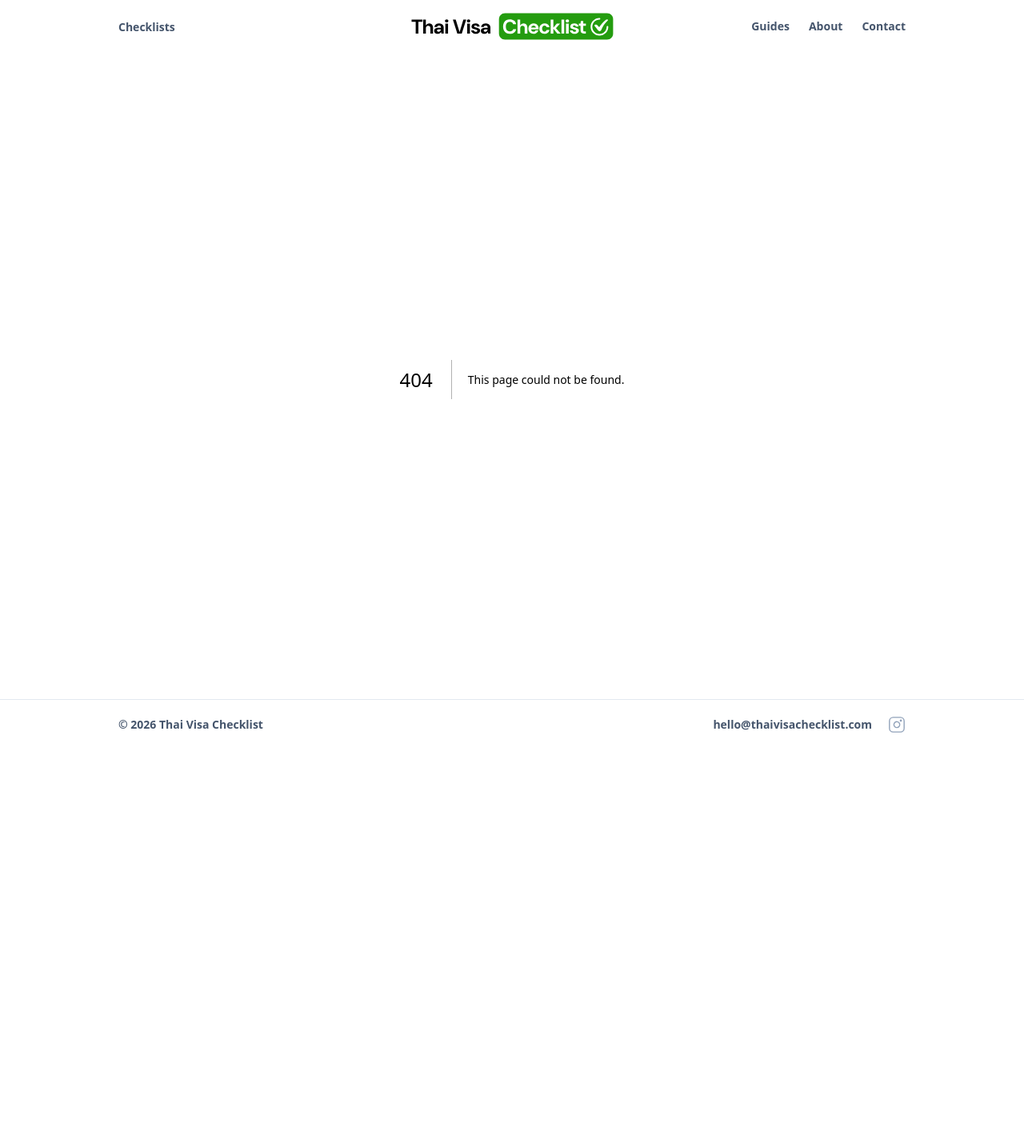
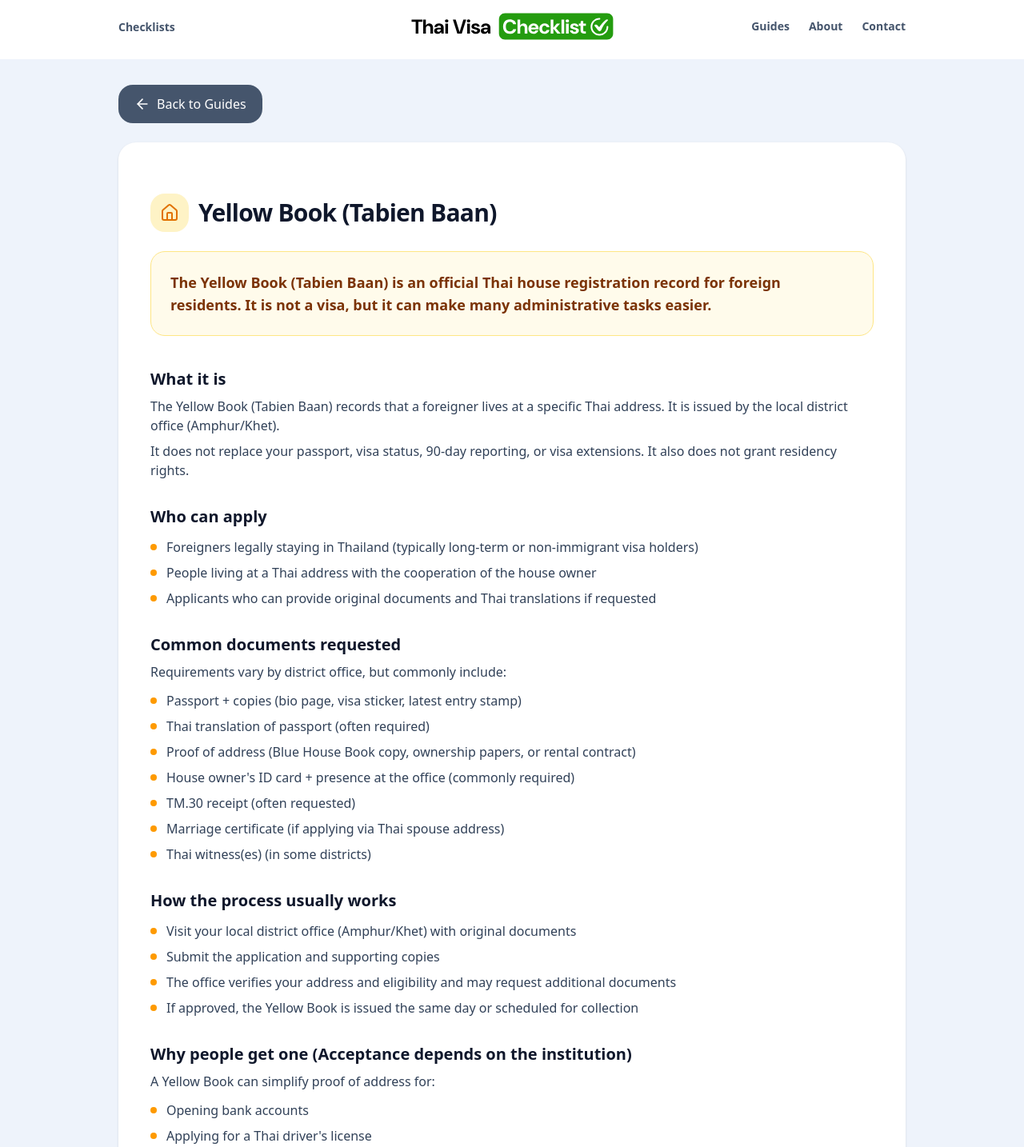
Before and after one commit to richardwskinner/thai-visa-checklist, a Next.js app: page /guides/yellow-book in a window 1280 px wide. Before the commit this address had no page. Shown: the top 1434 px of the page at 80% size. Before the commit the page ends 937 px from the top, so only its background shows below. Built offline with nearby package versions, Linux system fonts and the light colour scheme.

Commit message:
Add Yellow Book guide and link from guides page

```diff
--- a/app/guides/page.tsx
+++ b/app/guides/page.tsx
@@ -7,6 +7,7 @@ import {
   MapPin,
   Globe,
   Sun,
+  Home,
 } from "lucide-react";
 import type { Metadata } from "next";
 
@@ -71,6 +72,15 @@ const guides = [
     color: "bg-emerald-100",
     iconColor: "text-emerald-600",
   },
+  {
+    title: "Yellow Book (Tabien Baan)",
+    description:
+      "What it is, who can apply, and how to get one from your local district office.",
+    href: "/guides/yellow-book",
+    icon: Home,
+    color: "bg-amber-100",
+    iconColor: "text-amber-600",
+  },
 ];
 
 export default function GuidesPage() {
--- /dev/null
+++ b/app/guides/yellow-book/page.tsx
@@ -0,0 +1,155 @@
+import Link from "next/link";
+import { Card, CardContent } from "@/components/ui/card";
+import { Separator } from "@/components/ui/separator";
+import { ArrowLeft, Home } from "lucide-react";
+import type { Metadata } from "next";
+
+export const metadata: Metadata = {
+  title: "What Is a Yellow Book (Tabien Baan) and How to Get One?",
+  description:
+    "A practical guide to Thailand's Yellow House Book (Tabien Baan): what it is, who can apply, required documents, process, and common issues.",
+};
+
+export default function YellowBookPage() {
+  return (
+    <div className="min-h-screen bg-[#eef3fb]">
+      <div className="mx-auto w-full max-w-5xl px-5">
+        <div className="pt-8">
+          <Link
+            href="/guides"
+            className="inline-flex items-center gap-2 rounded-2xl bg-slate-600 px-5 py-3 text-base font-medium text-white transition hover:bg-slate-700"
+          >
+            <ArrowLeft className="h-5 w-5" /> Back to Guides
+          </Link>
+        </div>
+
+        <Card className="mt-6 rounded-3xl border-0 bg-white shadow-sm">
+          <CardContent className="p-10">
+            <div className="flex items-center gap-3">
+              <div className="flex h-12 w-12 items-center justify-center rounded-2xl bg-amber-100">
+                <Home className="h-6 w-6 text-amber-600" />
+              </div>
+              <h1 className="text-3xl font-extrabold tracking-tight text-slate-900">
+                Yellow Book (Tabien Baan)
+              </h1>
+            </div>
+
+            <div className="mt-6 rounded-2xl border border-amber-200 bg-amber-50 p-6">
+              <p className="text-lg font-semibold text-amber-900">
+                The Yellow Book (Tabien Baan) is an official Thai house registration record for foreign residents.
+                It is not a visa, but it can make many administrative tasks easier.
+              </p>
+            </div>
+
+            <div className="mt-10 space-y-8">
+              <section>
+                <h2 className="text-xl font-extrabold text-slate-900">What it is</h2>
+                <p className="mt-2 text-slate-700">
+                  The Yellow Book (Tabien Baan) records that a foreigner lives at a specific Thai address.
+                  It is issued by the local district office (Amphur/Khet).
+                </p>
+                <p className="mt-2 text-slate-700">
+                  It does not replace your passport, visa status, 90-day reporting, or visa extensions.
+                  It also does not grant residency rights.
+                </p>
+              </section>
+
+              <section>
+                <h2 className="text-xl font-extrabold text-slate-900">Who can apply</h2>
+                <div className="mt-3 grid gap-2">
+                  {[
+                    "Foreigners legally staying in Thailand (typically long-term or non-immigrant visa holders)",
+                    "People living at a Thai address with the cooperation of the house owner",
+                    "Applicants who can provide original documents and Thai translations if requested",
+                  ].map((item) => (
+                    <div key={item} className="flex items-center gap-3 text-slate-700">
+                      <div className="h-2 w-2 shrink-0 rounded-full bg-amber-500" />
+                      <span>{item}</span>
+                    </div>
+                  ))}
+                </div>
+              </section>
+
+              <section>
+                <h2 className="text-xl font-extrabold text-slate-900">Common documents requested</h2>
+                <p className="mt-2 text-slate-700">
+                  Requirements vary by district office, but commonly include:
+                </p>
+                <div className="mt-3 grid gap-2">
+                  {[
+                    "Passport + copies (bio page, visa sticker, latest entry stamp)",
+                    "Thai translation of passport (often required)",
+                    "Proof of address (Blue House Book copy, ownership papers, or rental contract)",
+                    "House owner's ID card + presence at the office (commonly required)",
+                    "TM.30 receipt (often requested)",
+                    "Marriage certificate (if applying via Thai spouse address)",
+                    "Thai witness(es) (in some districts)",
+                  ].map((item) => (
+                    <div key={item} className="flex items-center gap-3 text-slate-700">
+                      <div className="h-2 w-2 shrink-0 rounded-full bg-amber-500" />
+                      <span>{item}</span>
+                    </div>
+                  ))}
+                </div>
+              </section>
+
+              <section>
+                <h2 className="text-xl font-extrabold text-slate-900">How the process usually works</h2>
+                <div className="mt-3 grid gap-2">
+                  {[
+                    "Visit your local district office (Amphur/Khet) with original documents",
+                    "Submit the application and supporting copies",
+                    "The office verifies your address and eligibility and may request additional documents",
+                    "If approved, the Yellow Book is issued the same day or scheduled for collection",
+                  ].map((item) => (
+                    <div key={item} className="flex items-center gap-3 text-slate-700">
+                      <div className="h-2 w-2 shrink-0 rounded-full bg-amber-500" />
+                      <span>{item}</span>
+                    </div>
+                  ))}
+                </div>
+              </section>
+
+              <section>
+                <h2 className="text-xl font-extrabold text-slate-900">
+                  Why people get one (Acceptance depends on the institution)
+                </h2>
+                <p className="mt-2 text-slate-700">A Yellow Book can simplify proof of address for:</p>
+                <div className="mt-3 grid gap-2">
+                  {[
+                    "Opening bank accounts",
+                    "Applying for a Thai driver's license",
+                    "Vehicle registration",
+                    "Utility connections",
+                    "Applying for a Pink ID card (Foreigner ID)",
+                  ].map((item) => (
+                    <div key={item} className="flex items-center gap-3 text-slate-700">
+                      <div className="h-2 w-2 shrink-0 rounded-full bg-amber-500" />
+                      <span>{item}</span>
+                    </div>
+                  ))}
+                </div>
+              </section>
+            </div>
+
+            <div className="mt-10 rounded-lg border-l-4 border-amber-500 bg-amber-50 p-5">
+              <div className="font-bold text-amber-900">Important</div>
+              <div className="mt-2 space-y-1 text-sm text-amber-900">
+                <p>
+                  Requirements vary significantly by district office - it is best to call in advance to confirm what they require.
+                </p>
+                <p>The Yellow Book does not replace 90-day reporting or visa extensions.</p>
+                <p>Bring extra signed copies of documents to avoid repeat trips.</p>
+              </div>
+            </div>
+          </CardContent>
+        </Card>
+
+        <div className="py-8 text-xs text-slate-500">
+          <Separator className="mb-4" />
+          Information is provided for guidance only. Always confirm requirements with your local district office.
+        </div>
+      </div>
+    </div>
+  );
+}
```
